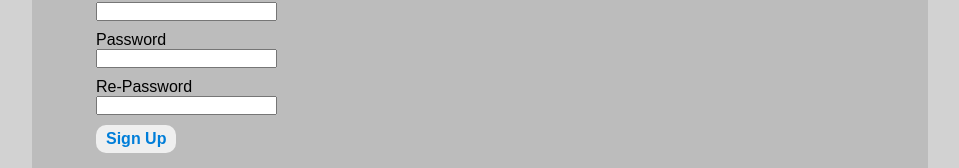
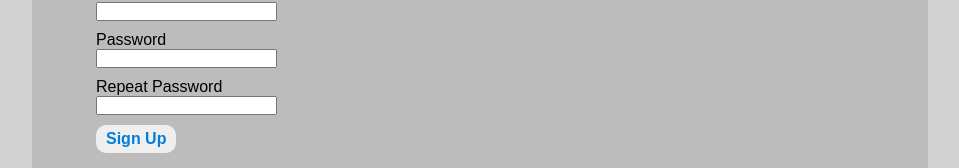
Before and after one commit to BigWojtek7/odin-react-blog-api, a React (Vite) app: page /sign-up in a window 1280 px wide. Shown: the part 194-362 px from the top of the page, without its empty margins (160-1119 px from the left). Built offline with nearby package versions, Linux system fonts and the light colour scheme.

Commit message:
Add reducer to handling input change in sign up

```diff
--- /dev/null
+++ b/src/components/form/Input.jsx
@@ -0,0 +1,17 @@
+import styles from './Input.module.css';
+function Input({ name, label, type = 'text', value, onChange }) {
+  return (
+    <>
+      <label htmlFor={name}>{label}</label>
+      <input
+        id={name}
+        name={name}
+        type={type}
+        value={value}
+        onChange={onChange}
+        className={styles.input}
+      />
+    </>
+  );
+}
+export default Input;
--- a/src/pages/SignUp/SignUp.jsx
+++ b/src/pages/SignUp/SignUp.jsx
@@ -1,33 +1,62 @@
 import { useState } from 'react';
-
+import { useReducer } from 'react';
+import formReducer from '../../reducers/formReducer';
+import initialSignUpFormState from '../../reducers/initialSignUpFormState';
+import Input from '../../components/form/Input';
 import useAuth from '../../hooks/useAuth';
 
 function SignUp() {
   const [fetchData, setFetchData] = useState(null);
   const auth = useAuth();
 
+  const [formState, dispatch] = useReducer(formReducer, initialSignUpFormState);
+
   const handleSubmit = async (e) => {
     e.preventDefault();
 
     const data = {
-      username: e.target.username.value,
-      password: e.target.password.value,
-      re_password: e.target.re_password.value,
+      username: formState.username,
+      password: formState.password,
+      re_password: formState.re_password,
     };
     const signUpData = await auth.signUpAction(data);
     setFetchData(signUpData);
+  };
+
+  const handleInputChange = (e) => {
+    e.preventDefault();
+    dispatch({
+      type: 'handle input change',
+      field: e.target.name,
+      payload: e.target.value,
+    });
   };
 
   return (
     <>
       {!auth.token ? (
         <form onSubmit={handleSubmit}>
-          <label htmlFor="username">Username</label>
-          <input id="username" name="username" type="text" />
-          <label htmlFor="password">Password</label>
-          <input id="password" name="password" type="password" />
-          <label htmlFor="re_password">Re-Password</label>
-          <input id="re_password" name="re_password" type="password" />
+          <Input
+            name="username"
+            label="Username"
+            value={formState.username}
+            onChange={handleInputChange}
+          />
+          <Input
+            name="password"
+            type="password"
+            label="Password"
+            value={formState.password}
+            onChange={handleInputChange}
+          />
+          <Input
+            name="re_password"
+            type="password"
+            label="Repeat Password"
+            value={formState.re_password}
+            onChange={handleInputChange}
+          />
+
           <button>Sign Up</button>
           {!fetchData?.success &&
             fetchData?.msg.map((err, index) => <p key={index}>{err.msg}</p>)}
```
Also changed, not shown: src/components/form/Input.module.css (added).
